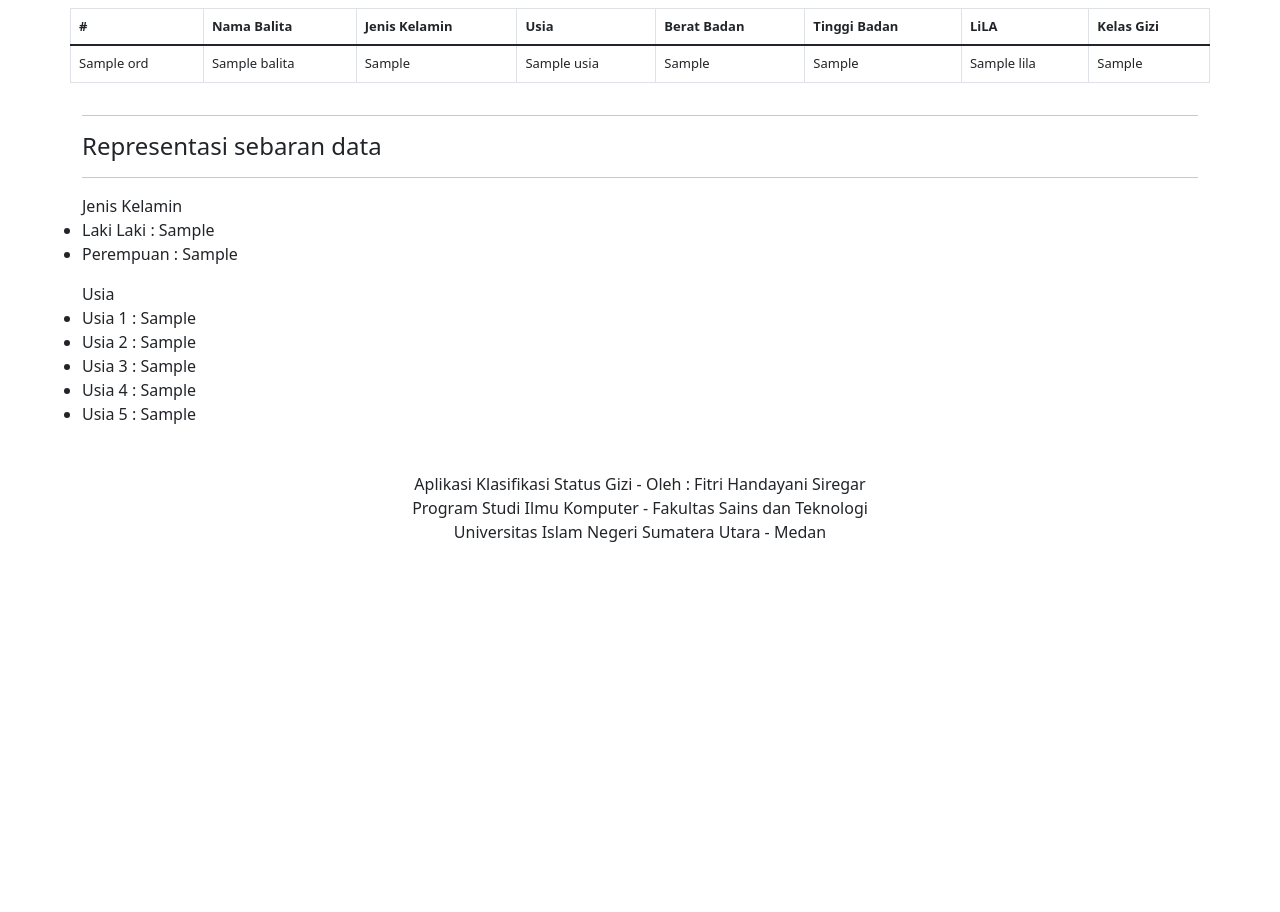
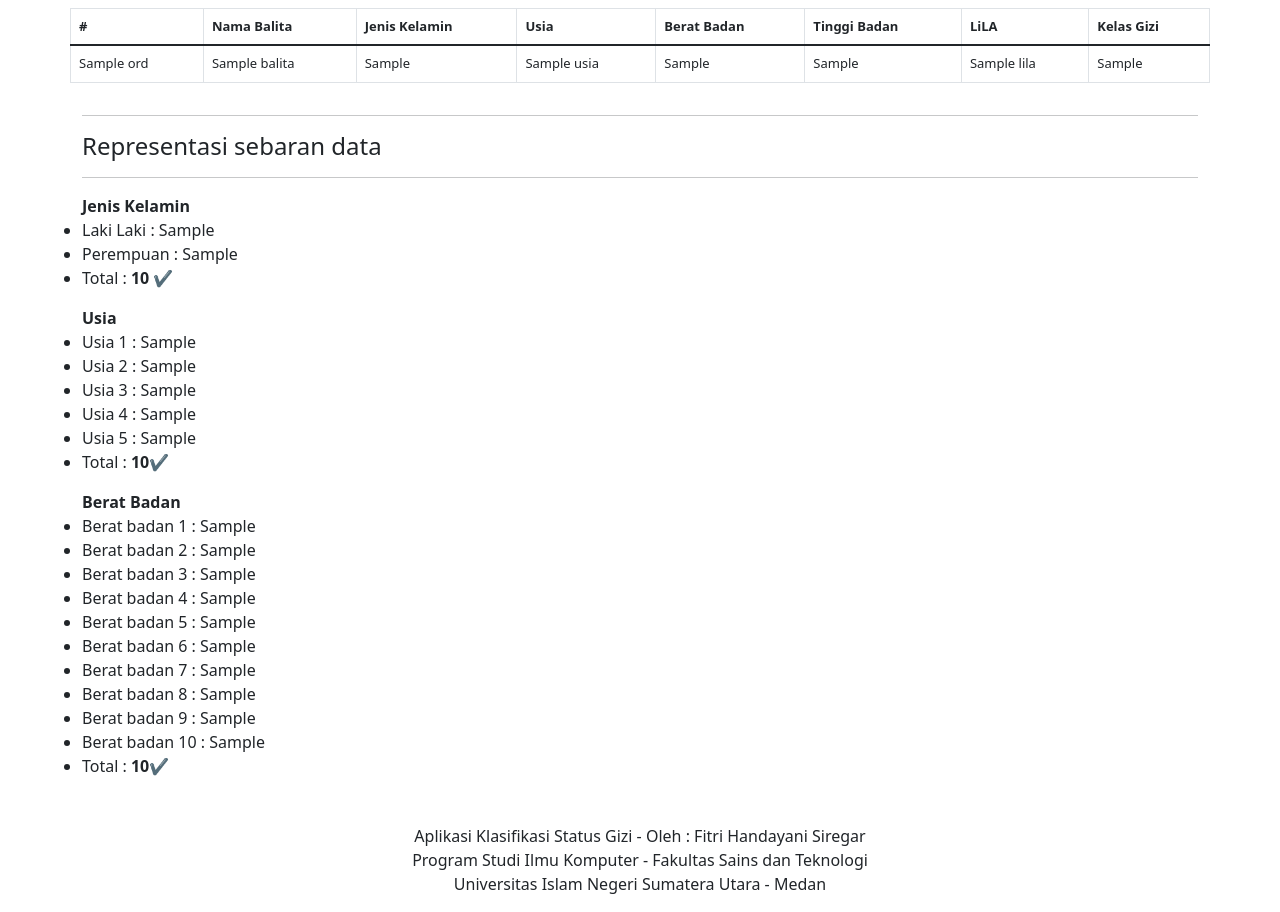
Before and after one commit to haxorsprogramming/Klasifikasi-Status-Gizi-Balita-Naive-Bayes, a Flask app: template templates/data-latih.html in a window 1280 px wide. Shown: the part 171-1083 px from the top of the page. Before the commit the page ends 713 px from the top, so only its background shows below. Run offline with Flask 2, Linux system fonts and the light colour scheme; the template is opened without the code that fills it: most values are stand-ins (such as "Sample title", 1, 10 or a date in 2020); some libraries are stand-ins or nearby versions.

Commit message:
'update'

```diff
--- a/main.py
+++ b/main.py
@@ -38,15 +38,18 @@ def data_latih():
     dBalita = []
     dataBalita = pd.read_excel("data/DATA_DUMMY.xlsx")
     dataBalita.replace({'Jenis_Kelamin':{'JK1':1, 'JK2':2}},inplace=True)
-    dataBalita.replace({'Usia':{'U1':1, 'U1':2, 'U3':3, 'U4':4, 'U5':5}},inplace=True)
-    dataBalita.replace({'Berat_Badan':{'BB1':1,'BB2':2,'BB3':3,'BB4':4,'BB5':5,'BB6':6,'BB7':7,'BB8':8,'BB9':9,'BB10':10}},inplace=True)
-    dataBalita.replace({'Tinggi_Badan':{'TB1':1,'TB2':2,'TB3':3,'TB4':4,'TB5':5,'TB6':6,'TB7':7,'TB8':8,'TB9':9,'TB10':10}},inplace=True)
-    dataBalita.replace({'LiLA':{'LL1':1, 'LL2':2, 'LL3':3, 'LL4':4, 'LL5':5}},inplace=True)
+    dataBalita.replace({'Usia':{'U1':1, 'U2':2, 'U3':3, 'U4':4, 'U5':5}},inplace=True)
+    dataBalita.replace({'Berat_Badan':{'BB1':1,'BB2':2,'BB3':3,'BB4':4,'BB5':5,'BB6':6,'BB7':7,'BB8':8,'BB9':9,'BB10':10}}, inplace=True)
+    dataBalita.replace({'Tinggi_Badan':{'TB1':1,'TB2':2,'TB3':3,'TB4':4,'TB5':5,'TB6':6,'TB7':7,'TB8':8,'TB9':9,'TB10':10}}, inplace=True)
+    dataBalita.replace({'Lila':{'LL1':1, 'LL2':2, 'LL3':3, 'LL4':4, 'LL5':5}},inplace=True)
     dataBalita.replace({'Kelas_Gizi':{'Gizi Lebih':4,'Gizi Baik':3, 'Gizi Kurang':2, 'Gizi Buruk':1}},inplace=True)
     dbnp = dataBalita.to_numpy()
-    ord = 0
-    rpJk = {'JK1':0, 'JK2':0}
-    rpUsia = {'U1':0,'U2':0,'U3':0,'U4':0,'U5':0}
+    ord = 1
+    rpJk = {'JK1':0, 'JK2':0, 'total':0}
+    rpUsia = {'U1':0,'U2':0,'U3':0,'U4':0,'U5':0, 'total':0}
+    rpBb = {'BB1':0,'BB2':0,'BB3':0,'BB4':0,'BB5':0,'BB6':0,'BB7':0,'BB8':0,'BB9':0,'BB10':0, 'total':0}
+    rpTb = {'TB1':0,'TB2':0,'TB3':0,'TB4':0,'TB5':0,'TB6':0,'TB7':0,'TB8':0,'TB9':0,'TB10':0, 'total':0}
+
     for x in dbnp:
         # print(x[6])
         dSatuan = {}
@@ -76,8 +79,54 @@ def data_latih():
             rpUsia['U4'] += 1
         else:
             rpUsia['U5'] += 1
+        # normalisasi berat badan
+        if x[3] == 1:
+            rpBb['BB1'] += 1
+        elif x[3] == 2:
+            rpBb['BB2'] += 1
+        elif x[3] == 3:
+            rpBb['BB3'] += 1
+        elif x[3] == 4:
+            rpBb['BB4'] += 1
+        elif x[3] == 5:
+            rpBb['BB5'] += 1
+        elif x[3] == 6:
+            rpBb['BB6'] += 1
+        elif x[3] == 7:
+            rpBb['BB7'] += 1
+        elif x[3] == 8:
+            rpBb['BB8'] += 1
+        elif x[3] == 9:
+            rpBb['BB9'] += 1
+        else:
+            rpBb['BB10'] += 1
+        # normalisasi tinggi badan
+        if x[4] == 1:
+            rpTb['TB1'] += 1
+        elif x[4] == 2:
+            rpTb['TB2'] += 1
+        elif x[4] == 3:
+            rpTb['TB3'] += 1
+        elif x[4] == 4:
+            rpTb['TB4'] += 1
+        elif x[4] == 5:
+            rpTb['TB5'] += 1
+        elif x[4] == 6:
+            rpTb['TB6'] += 1
+        elif x[4] == 7:
+            rpTb['TB7'] += 1
+        elif x[4] == 8:
+            rpTb['TB8'] += 1
+        elif x[4] == 9:
+            rpTb['TB9'] += 1
+        else:
+            rpTb['TB10'] += 1
+    # total
+    rpJk['total'] = rpJk['JK1'] + rpJk['JK2']
+    rpUsia['total'] = rpUsia['U1'] + rpUsia['U2'] + rpUsia['U3'] + rpUsia['U4'] + rpUsia['U5']
+    rpBb['total'] = rpBb['BB1'] + rpBb['BB2'] + rpBb['BB3'] + rpBb['BB4'] + rpBb['BB5'] + rpBb['BB6'] + rpBb['BB7'] + rpBb['BB8'] + rpBb['BB9'] + rpBb['BB10']
 
-    return render_template('data-latih.html', dBalita=dBalita, rpJk=rpJk, rpUsia=rpUsia)
+    return render_template('data-latih.html', dBalita=dBalita, rpJk=rpJk, rpUsia=rpUsia, rpBb=rpBb)
 
 @app.route('/proses-klasifikasi')
 def proses_klasifikasi():
--- a/templates/data-latih.html
+++ b/templates/data-latih.html
@@ -39,19 +39,36 @@
    <h4>Representasi sebaran data</h4>
    <hr/>
    <div class="row">
-    <label>Jenis Kelamin</label>
+    <label><strong>Jenis Kelamin</strong></label>
     <ul>
         <li>Laki Laki : {{ rpJk.JK1 }}</li>
         <li>Perempuan : {{ rpJk.JK2 }}</li>
+        <li>Total : <b>{{ rpJk.total }} </b> <span style="color: green;">&#10004;</span></li>
     </ul>
     <br/>
-    <label>Usia</label>
+    <label><strong>Usia</strong></label>
     <ul>
         <li>Usia 1 : {{ rpUsia.U1 }}</li>
         <li>Usia 2 : {{ rpUsia.U2}}</li>
         <li>Usia 3 : {{ rpUsia.U3 }}</li>
         <li>Usia 4 : {{ rpUsia.U4 }}</li>
         <li>Usia 5 : {{ rpUsia.U5 }}</li>
+        <li>Total : <b>{{ rpUsia.total }}</b><span style="color: green;">&#10004;</span></li>
+    </ul>
+    <br/>
+    <label><strong>Berat Badan</strong></label>
+    <ul>
+        <li>Berat badan 1 : {{ rpBb.BB1 }}</li>
+        <li>Berat badan 2 : {{ rpBb.BB2 }}</li>
+        <li>Berat badan 3 : {{ rpBb.BB3 }}</li>
+        <li>Berat badan 4 : {{ rpBb.BB4 }}</li>
+        <li>Berat badan 5 : {{ rpBb.BB5 }}</li>
+        <li>Berat badan 6 : {{ rpBb.BB6 }}</li>
+        <li>Berat badan 7 : {{ rpBb.BB7 }}</li>
+        <li>Berat badan 8 : {{ rpBb.BB8 }}</li>
+        <li>Berat badan 9 : {{ rpBb.BB9 }}</li>
+        <li>Berat badan 10 : {{ rpBb.BB10 }}</li>
+        <li>Total : <b>{{ rpBb.total }}</b><span style="color: green;">&#10004;</span></li>
     </ul>
    </div>
 </div>
--- a/templates/hasil-klasifikasi.html
+++ b/templates/hasil-klasifikasi.html
@@ -0,0 +1 @@
+{% extends "layout/base.html" %}
```
Also changed, not shown: templates/proses-klasifikasi.html (+43 -0 lines), 1 other file.
